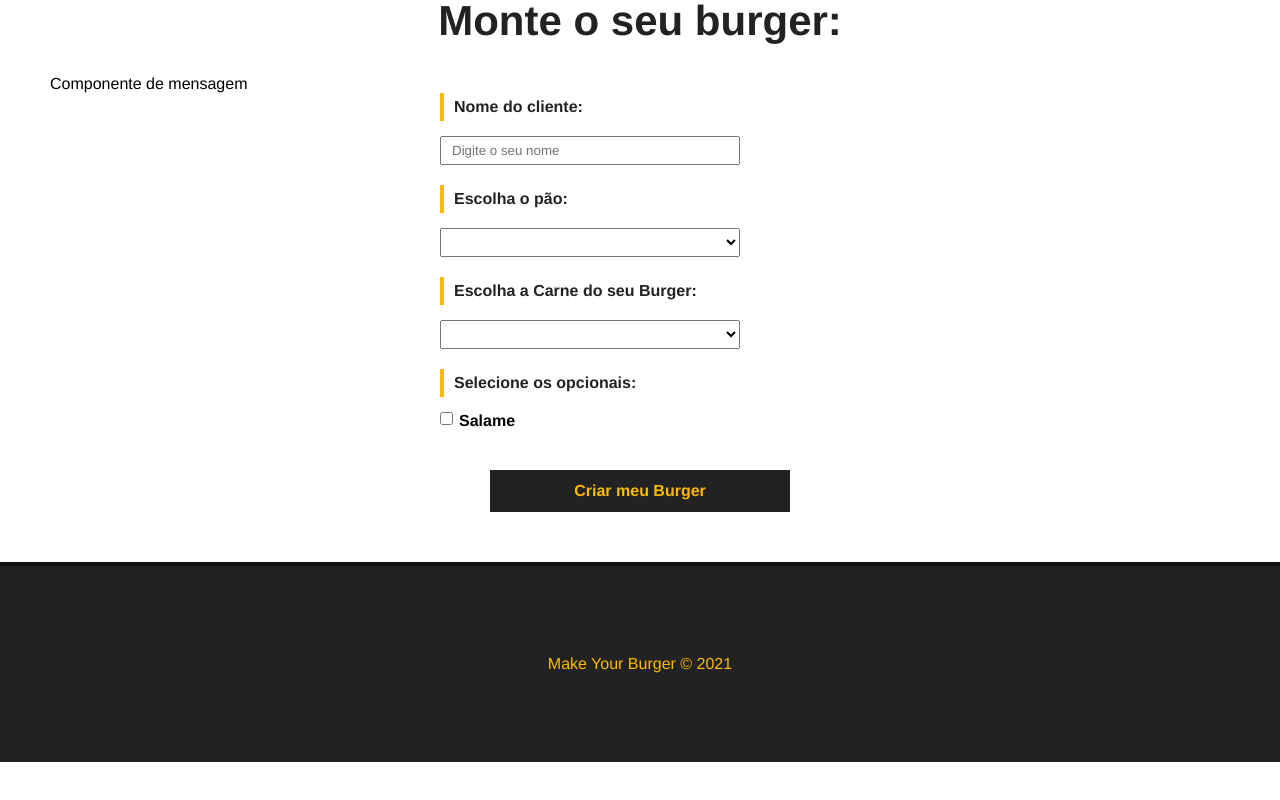
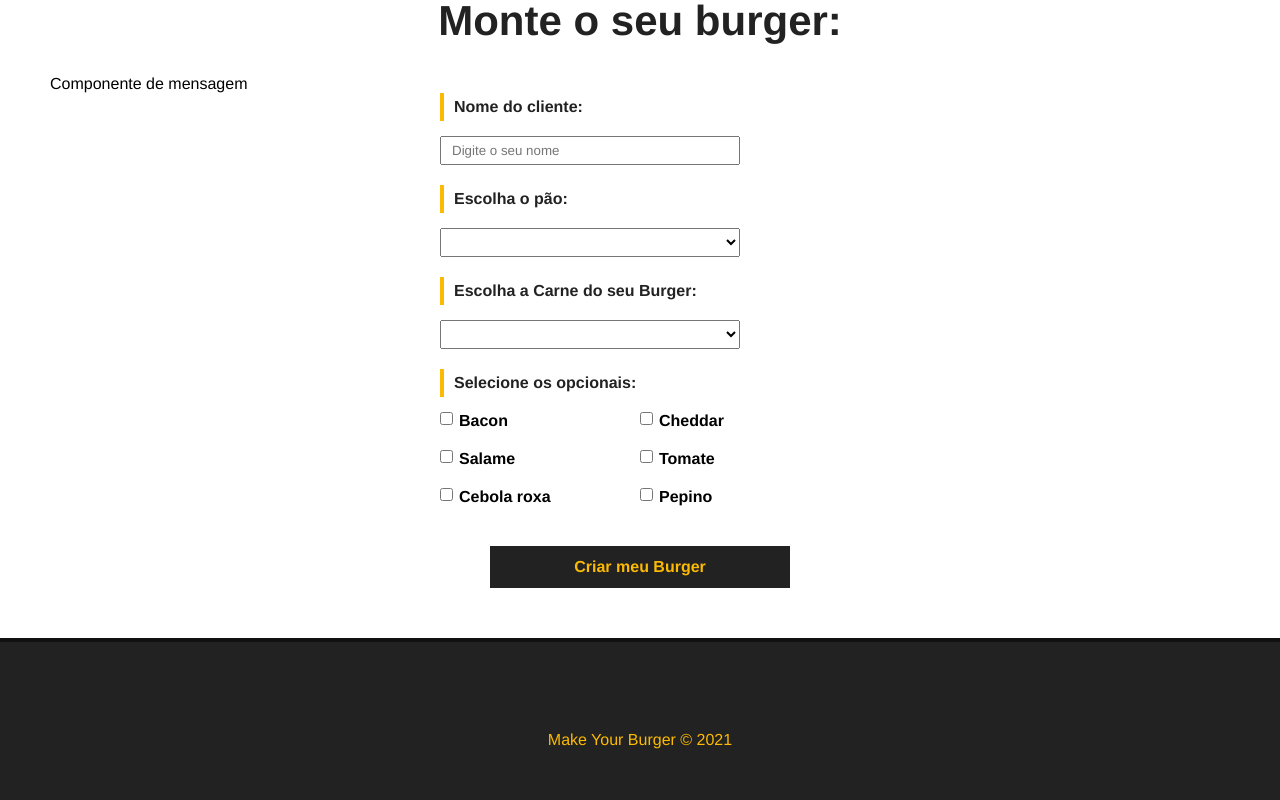
Before and after one commit to olucassantos/make_your_burguer, a Vue app: page / in a window 1280 px wide. Shown: the part 631-1431 px from the top of the page. Before the commit the page ends 1393 px from the top, so only its background shows below. Built offline with nearby package versions, Linux system fonts and the light colour scheme; data requests are answered from the project's data file.

Commit message:
Buscando dados do banco

```diff
--- a/src/components/BurgerForm.vue
+++ b/src/components/BurgerForm.vue
@@ -13,7 +13,9 @@
                     <label for="pao">Escolha o pão:</label>
                     <select name="pao" id="pao" v-model="pao">
                         <option value="">Selecione o seu pão</option>
-                        <option value="integral">Integral</option>
+                        <option v-for="pao in paes" :key="pao.id" :value="pao.tipo">
+                            {{ pao.tipo }}
+                        </option>
                     </select>
                 </div>
 
@@ -21,15 +23,18 @@
                     <label for="carne">Escolha a Carne do seu Burger:</label>
                     <select name="carne" id="carne" v-model="carne">
                         <option value="">Selecione o tipo de carne</option>
-                        <option value="maminha">Maminha</option>
+                        <option v-for="carne in carnes" :key="carne.id" :value="carne.tipo">
+                            {{ carne.tipo }}
+                        </option>
                     </select>
                 </div>
 
-                <div class="input-container">
-                    <label for="opcionais">Selecione os opcionais:</label>
-                    <div class="checkbox-container">
-                        <input type="checkbox" name="opcionais" id="opcionais" v-model="opcionais" value="salame">
-                        <span>Salame</span>
+                <div class="input-container" id="opcionais-container">
+                    <label for="opcionais" id="opcionais-title">Selecione os opcionais:</label>
+
+                    <div class="checkbox-container" v-for="opcional in opcionaisData" :key="opcional.id">
+                        <input type="checkbox" name="opcionais" id="opcionais" v-model="opcionais" :value="opcional.tipo">
+                        <span>{{ opcional.tipo }}</span>
                     </div>
                 </div>
 
@@ -43,7 +48,35 @@
 
 <script>
 export default {
-    name: 'BurgerForm'
+    name: 'BurgerForm',
+    data() {
+        return {
+            paes: null,
+            carnes: null,
+            opcionaisData: null,
+
+            nome: null,
+            pao: null,
+            carne: null,
+            opcionais: [],
+            status: "Solicitado",
+            msg: null
+        }
+    },
+    methods: {
+        async getIngredientes() {
+
+            const req = await fetch('http://localhost:3000/ingredientes');
+            const data = await req.json();
+
+            this.paes = data.paes;
+            this.carnes = data.carnes;
+            this.opcionaisData = data.opcionais;
+        }
+    },
+    mounted() {
+        this.getIngredientes();
+    }
 }
 </script>
 
```
